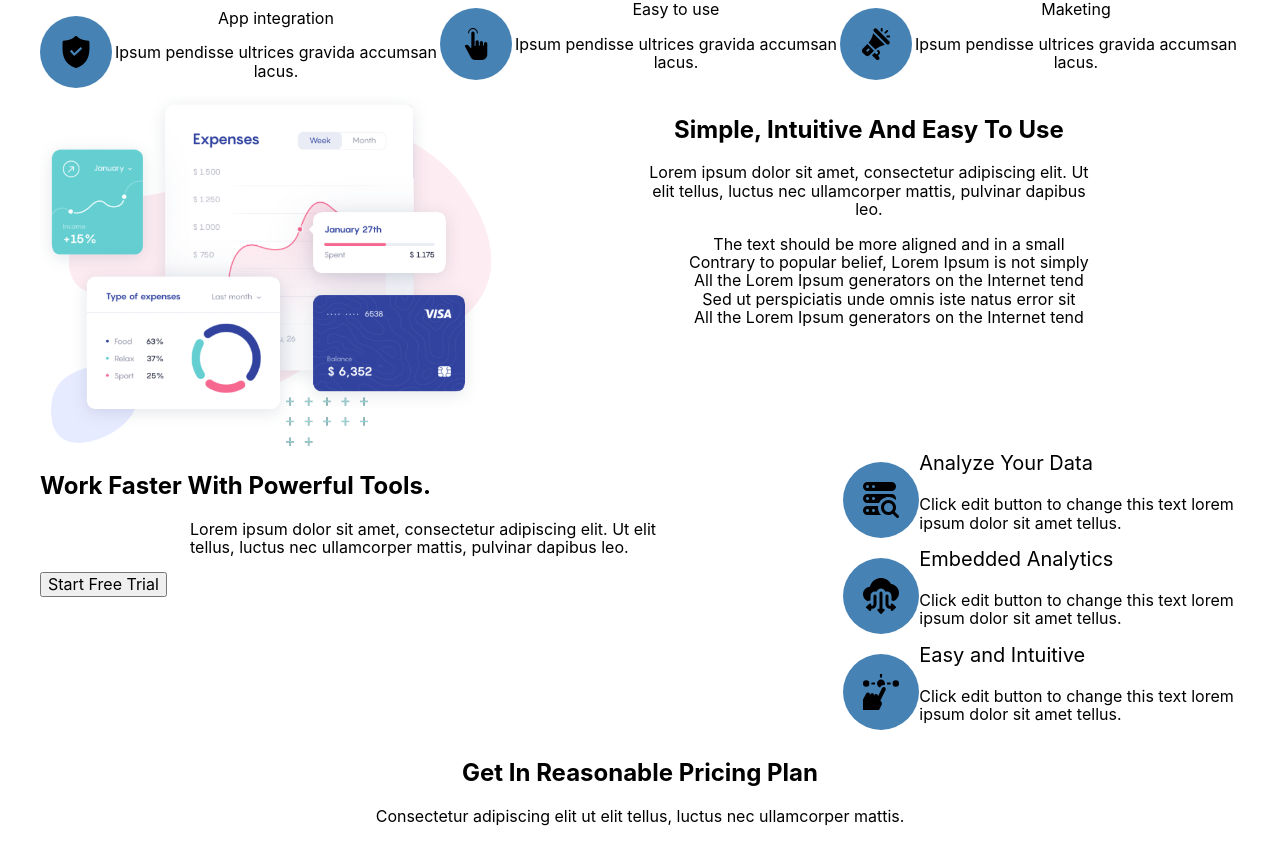
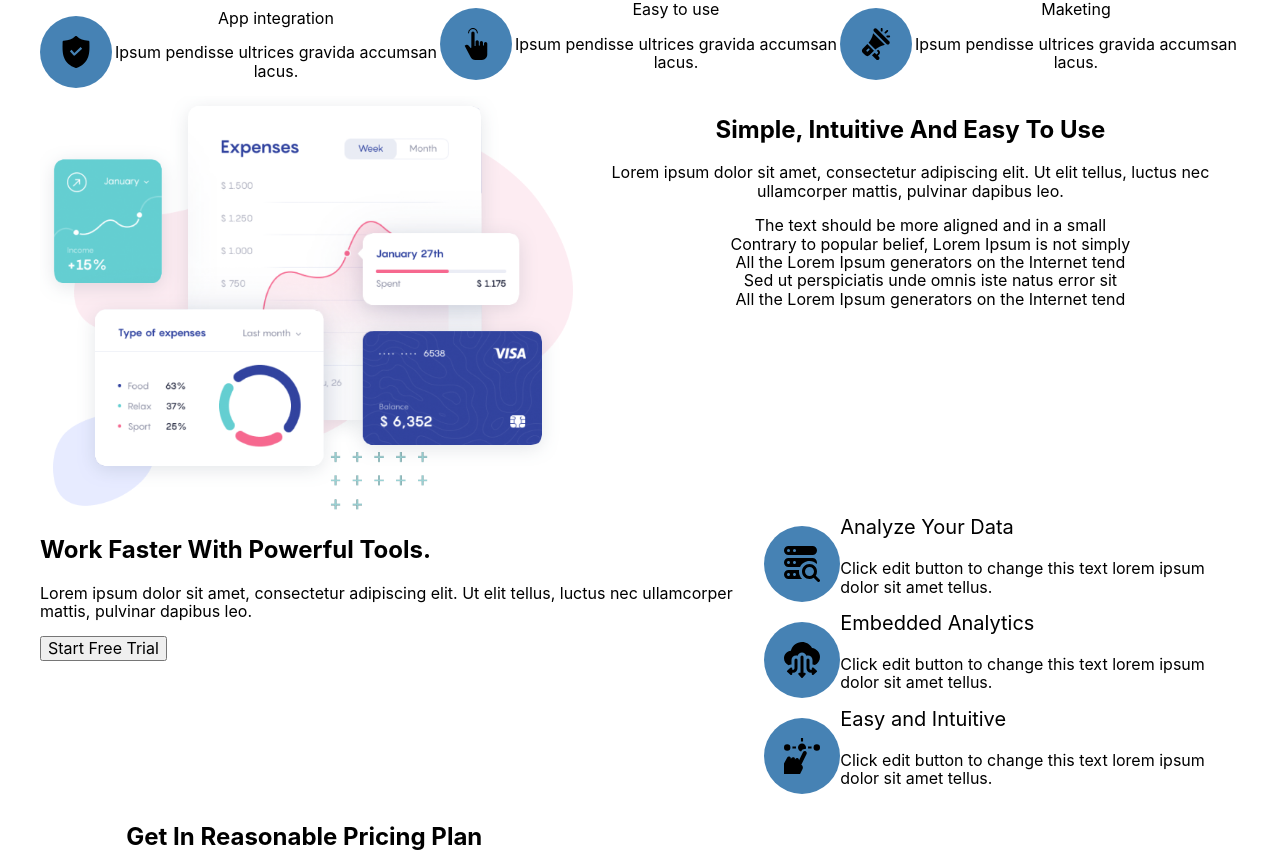
Before and after one commit to aspectum/react-frontend-sydney, a React (Create React App) app: page / in a window 1280 px wide. Shown: the part 1450-2302 px from the top of the page. Built offline with nearby package versions, Linux system fonts and the light colour scheme.

Commit message:
Making style more specific

```diff
--- a/src/components/Intro/Intro.css
+++ b/src/components/Intro/Intro.css
@@ -1,4 +1,4 @@
-p {
+.intro p {
     margin-left: 150px;
     margin-right: 150px;
 }
```
